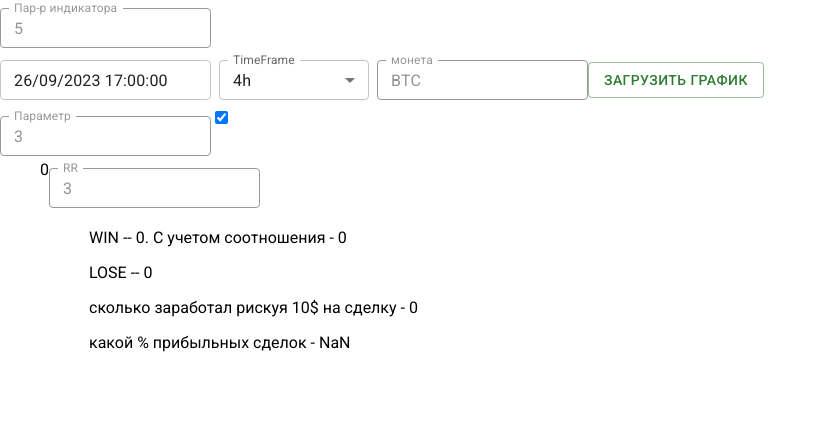
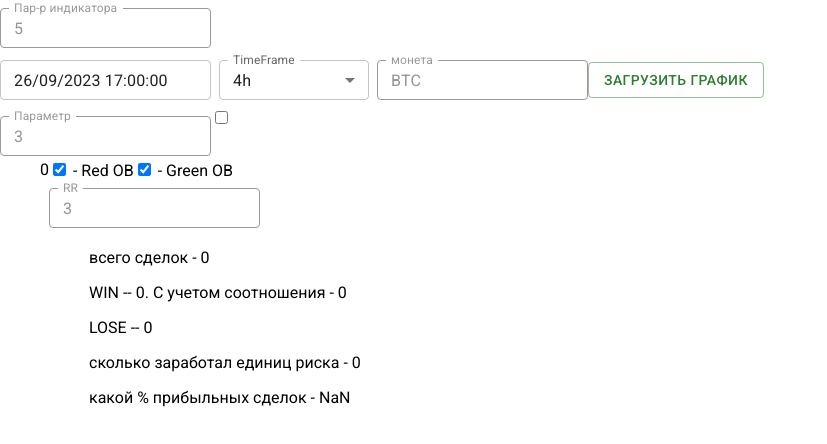
Before and after one commit to IgorBosin/ob, a React (Create React App) app: page / in a window 1280 px wide. Shown: the top 444 px of the page, without its empty margins (0-827 px from the left). Built offline with nearby package versions, Linux system fonts and the light colour scheme.

Commit message:
only red OB/only green OB

```diff
--- a/src/features/closingTrade/ClosingTrade.tsx
+++ b/src/features/closingTrade/ClosingTrade.tsx
@@ -14,6 +14,8 @@ const ClosingTrade = ({enteringCandleIndexes, orderBlocksIndexes}: Props) => {
   const [ratio, setRatio] = useState(3) // выбор небоходимого соотношения риск\прибыль
   const [winnings, setWinnings] = useState('')
   const [losing, setLosing] = useState('')
+  const [onlyRed, setOnlyRed] = useState(true)
+  const [onlyGren, setOnlyGren] = useState(true)
 
   const isValidExit = (candleOb: dataType, candleIter: dataType) => {
     if (candleOb.open > candleOb.close) { //green
@@ -26,15 +28,18 @@ const ClosingTrade = ({enteringCandleIndexes, orderBlocksIndexes}: Props) => {
   const closingLongTrade = (candles: dataType[], enteringCandleIndexes: TradeEntryAndOrderBlockIndexes[]) => {
     let obj = {
       win: 0,
-      lose: 0
+      lose: 0,
+      tradesInRow: 0
     }
     // проверяем enteringCandleIndexes пробила ли она вниз до лоя orderBlocks.
     for (const enterCandle of enteringCandleIndexes) {
       const lengthCandle = (candles[enterCandle.orderBlock].high - candles[enterCandle.orderBlock].low) * ratio
 
+      if (onlyGren) {
         if (candles[enterCandle.orderBlock].open > candles[enterCandle.orderBlock].close) { // ОБ зеленый(свеча красная)
           for (let i = enterCandle.entering; i < candles.length; i++) {
             if (candles[i].low < candles[enterCandle.orderBlock].low) {
+
               obj.lose++
               break
             }
@@ -45,6 +50,9 @@ const ClosingTrade = ({enteringCandleIndexes, orderBlocksIndexes}: Props) => {
             }
           }
         }
+      }
+
+      if (onlyRed) {
         if (candles[enterCandle.orderBlock].open < candles[enterCandle.orderBlock].close) { /// ОБ красный(свеча зеленая)
           for (let i = enterCandle.entering; i < candles.length; i++) {
             if (candles[i].high > candles[enterCandle.orderBlock].high) {
@@ -59,12 +67,14 @@ const ClosingTrade = ({enteringCandleIndexes, orderBlocksIndexes}: Props) => {
           }
         }
       }
+
+    }
     return obj
   }
 
   const res = closingLongTrade(candles, enteringCandleIndexes)
 
-  const earn = (res.win * ratio - res.lose) * 10
+  const earn = (res.win * ratio - res.lose)
 
   const resInfo = res.win / (res.win + res.lose) * 100
 
@@ -72,12 +82,19 @@ const ClosingTrade = ({enteringCandleIndexes, orderBlocksIndexes}: Props) => {
 
   return (
     <div>
-      <Input label={'RR'} placeholder={ratio.toString()} onChange={(e)=>setRatio(+e.currentTarget.value)}/>
+      <input type="checkbox" checked={onlyRed} onChange={() => setOnlyRed(!onlyRed)}/> - Red OB
+      <input type="checkbox" checked={onlyGren} onChange={() => setOnlyGren(!onlyGren)}/> - Green OB
+      <div>
+        <Input label={'RR'} placeholder={ratio.toString()} onChange={(e) => setRatio(+e.currentTarget.value)}/>
+        <ul>всего сделок - {res.win + res.lose}</ul>
         <ul>WIN -- {res.win}. С учетом соотношения - {res.win * ratio} </ul>
         <ul>LOSE -- {res.lose}  </ul>
-      <ul>сколько заработал рискуя 10$ на сделку - {earn}</ul>
+        <ul>сколько заработал единиц риска - {earn}</ul>
         <ul>какой % прибыльных сделок - {resInfo}</ul>
       </div>
+    </div>
+
+
   );
 };
 
--- a/src/features/findOB/findOB.tsx
+++ b/src/features/findOB/findOB.tsx
@@ -12,7 +12,7 @@ type Props = {
 
 const FindOb = ({candlesNumber}: Props) => {
   const candles = useSelector<AppRootStateType, dataType[]>(state => state.data.data)
-  const [dopParametr, setDopParametr] = useState(true)
+  const [dopParametr, setDopParametr] = useState(false)
   const [param, setParam] = useState(3)
 
   const findGreenCandlesFollowedByRed = () => {
```
Lines whose indentation alone changed are shown as unchanged.
